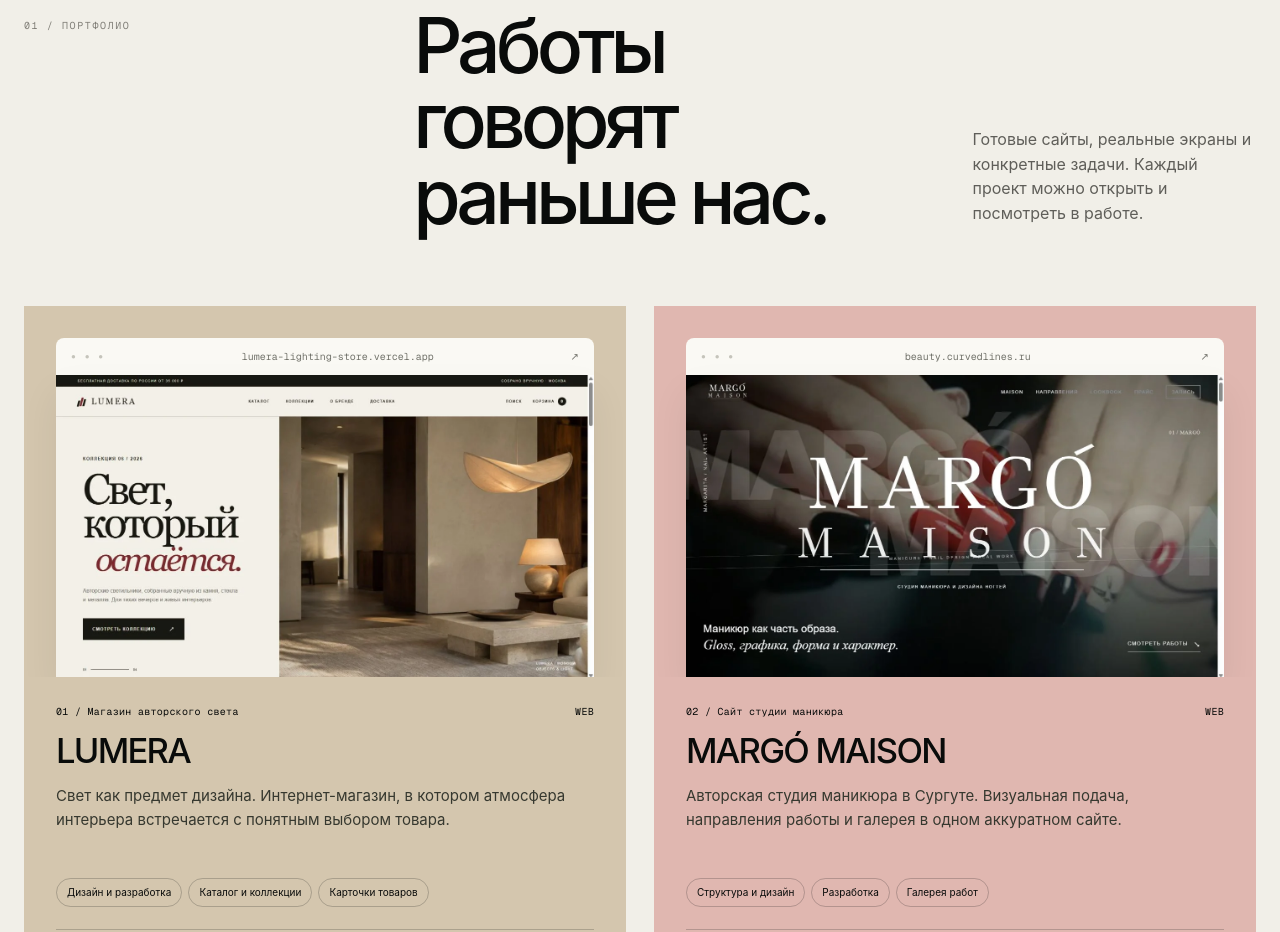
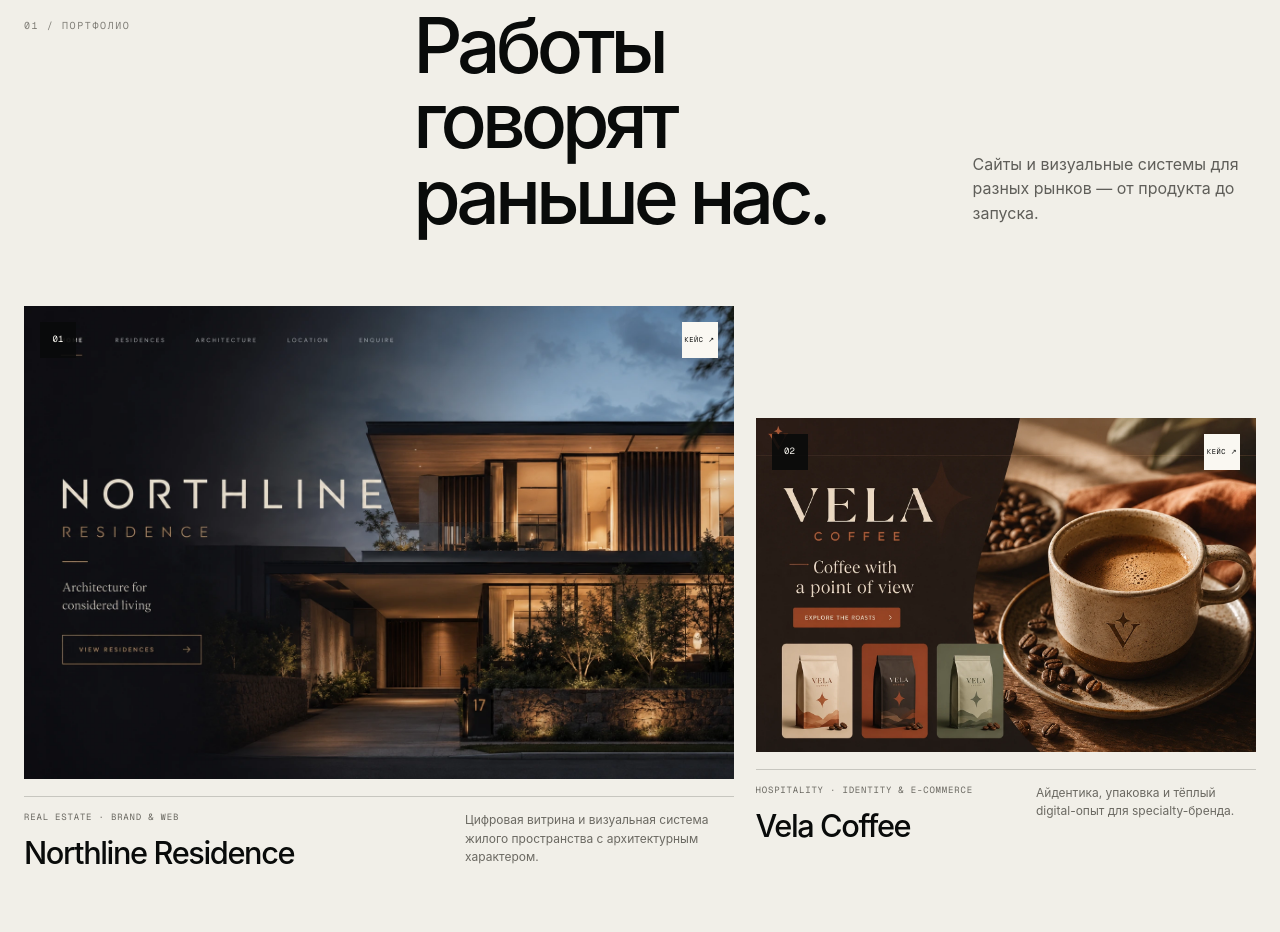
Before and after one commit to a63909/krivye-linii-web, a Next.js app: page / in a window 1280 px wide. Shown: the part 1540-2472 px from the top of the page. Built offline with nearby package versions, Linux system fonts and the light colour scheme.

Commit message:
Restore original home page and keep portfolio navigation

```diff
--- a/app/home-page.tsx
+++ b/app/home-page.tsx
@@ -8,8 +8,7 @@ import { FormEvent, useEffect, useRef, useState } from "react";
 import Link from "next/link";
 import ClientsMenu from "./clients-menu";
 import ServicesMenu from "./services-menu";
-import { portfolioProjects as projects } from "./portfolio/projects";
-import { ProjectCard } from "./portfolio/project-grid";
+import { projects } from "./work/projects";
 
 const services = [
   {
@@ -324,7 +323,7 @@ export default function Home() {
         <section className="showreel" aria-label="Избранные проекты">
           <div className="showreel-heading">
             <span>SELECTED WORK</span>
-            <span>САЙТЫ / 01—06</span>
+            <span>SCROLLING / 01—04</span>
           </div>
           <div className="project-rail">
             <div className="project-track">
@@ -343,7 +342,7 @@ export default function Home() {
                   />
                   <div className="rail-card-shade" />
                   <div className="rail-card-copy">
-                    <span>{project.type}</span>
+                    <span>{project.category}</span>
                     <h2>{project.name}</h2>
                   </div>
                 </article>
@@ -357,14 +356,40 @@ export default function Home() {
             <p className="section-index">01 / ПОРТФОЛИО</p>
             <div>
               <h2>Работы говорят раньше нас.</h2>
-              <p>Готовые сайты, реальные экраны и конкретные задачи. Каждый проект можно открыть и посмотреть в работе.</p>
+              <p>Сайты и визуальные системы для разных рынков — от продукта до запуска.</p>
             </div>
           </div>
 
-          <div className="real-project-grid">
-            {projects.map((project, index) => <ProjectCard key={project.slug} project={project} index={index} />)}
+          <div className="portfolio-grid">
+            {projects.map((project, index) => (
+              <article className={`project-card project-card-${index + 1}`} key={project.slug}>
+                <Link
+                  className="project-card-link"
+                  href={`/work/${project.slug}`}
+                  aria-label={`Открыть кейс ${project.name}`}
+                >
+                  <div className="project-image-wrap">
+                    <img
+                      src={project.image}
+                      alt={`${project.name} — дизайн-проект`}
+                      width={1536}
+                      height={1024}
+                      loading="lazy"
+                    />
+                    <span className="project-number">0{index + 1}</span>
+                    <span className="project-open" aria-hidden="true">КЕЙС ↗</span>
+                  </div>
+                  <div className="project-meta">
+                    <div>
+                      <p>{project.category}</p>
+                      <h3>{project.name}</h3>
+                    </div>
+                    <p>{project.description}</p>
+                  </div>
+                </Link>
+              </article>
+            ))}
           </div>
-          <Link className="portfolio-all-link" href="/portfolio">Всё портфолио <span>Сайты, задачи и решения ↗</span></Link>
         </section>
 
         <section className="services section" id="services">
```
